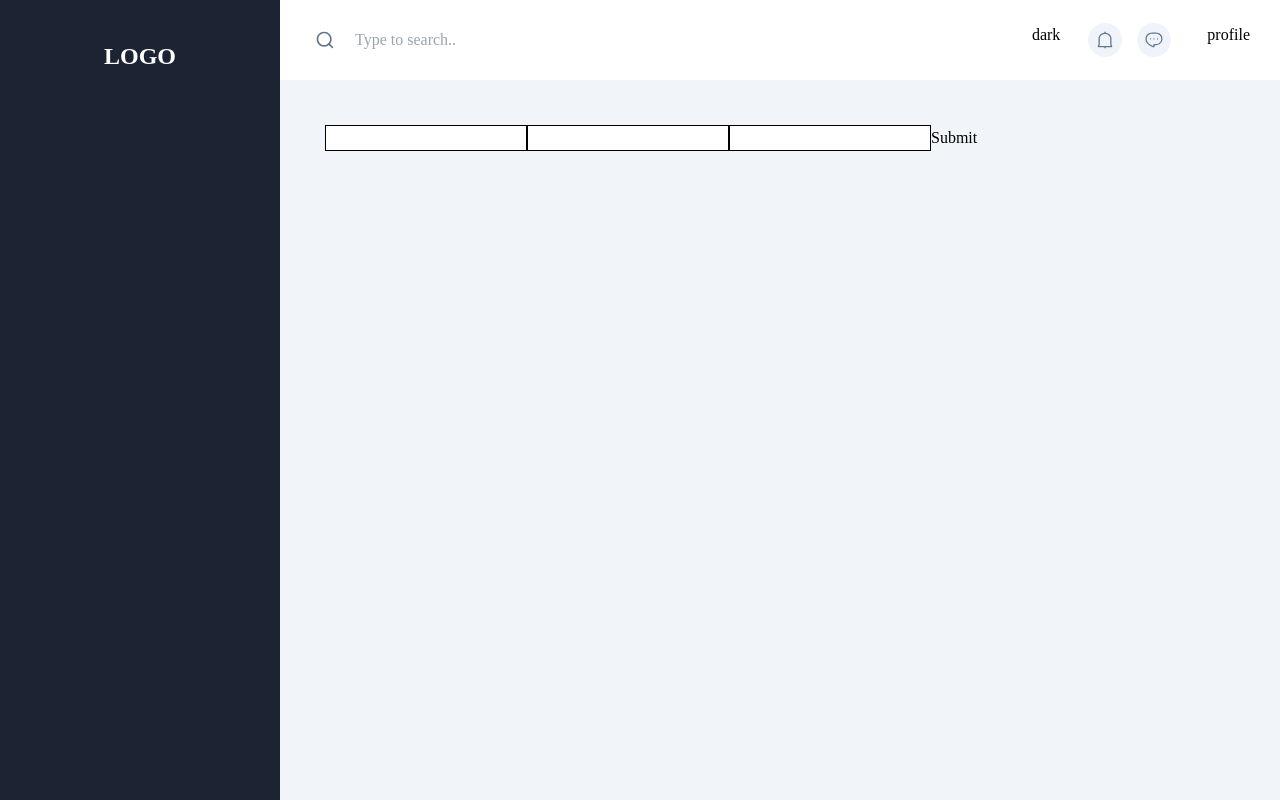
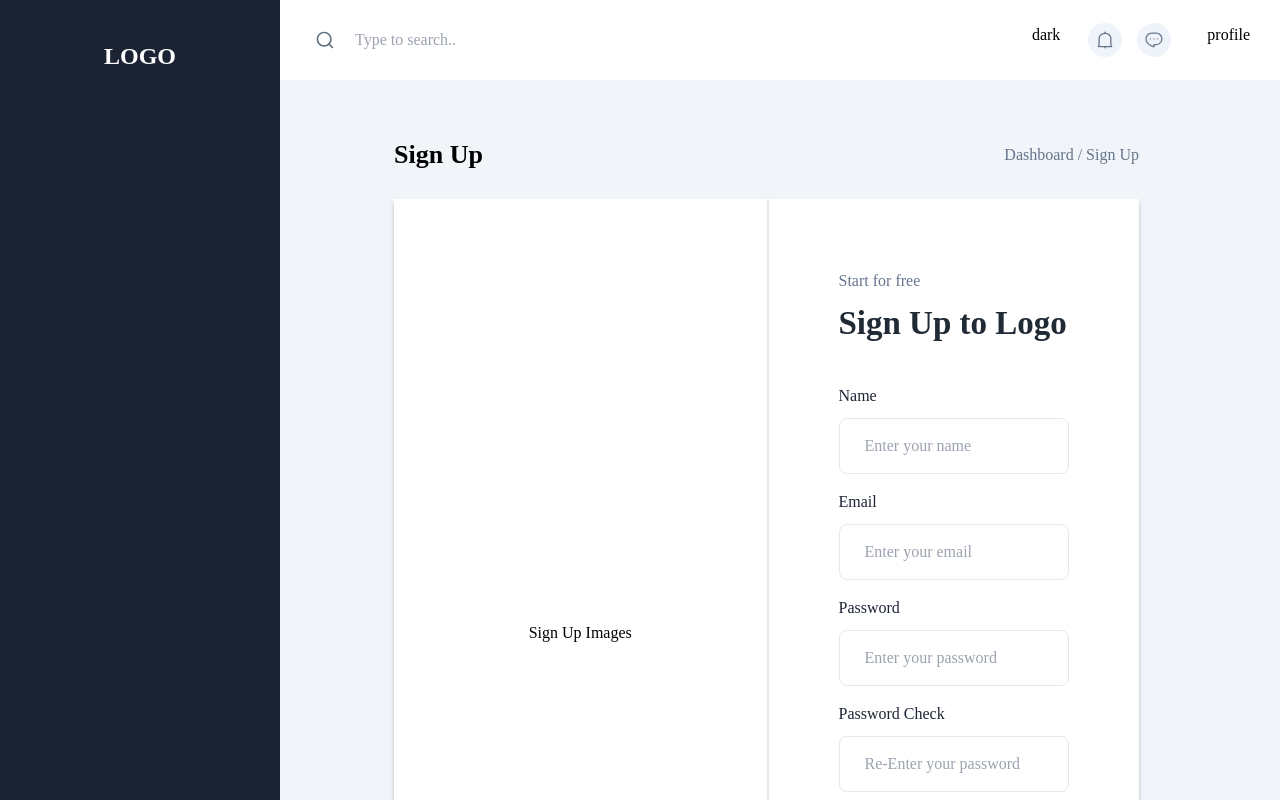
Before and after one commit to Yun-Jehyeok/fukintodo, a Next.js app in the folder client/: page /signup in a window 1280 px wide. Shown: the top 800 px of the page. Built offline with nearby package versions, Linux system fonts and the light colour scheme.

Commit message:
Register Page & Setting Recoil - Save state failed..

```diff
--- a/client/apis/userApi.ts
+++ b/client/apis/userApi.ts
@@ -1,7 +1,7 @@
-import { userIFC } from "@/interfaces/userIFC";
+import { signupIFC } from "@/interfaces/userIFC";
 import { Apis } from "@/utils/api";
 
-export const signupApi = async (user: userIFC) => {
+export const signupApi = async (user: signupIFC) => {
   try {
     const res = await Apis.post("/user/register", user);
     return res;
--- a/client/app/layout.tsx
+++ b/client/app/layout.tsx
@@ -3,12 +3,10 @@
 import Gnb from "@/components/gnb";
 import Header from "@/components/header";
 import type { Metadata } from "next";
-import { Inter } from "next/font/google";
 import { QueryClient, QueryClientProvider } from "react-query";
 import { ReactQueryDevtools } from "react-query-devtools";
+import { RecoilRoot } from "recoil";
 import "./globals.css";
-
-const inter = Inter({ subsets: ["latin"] });
 
 export const metadata: Metadata = {
   title: "Create Next App",
@@ -25,18 +23,20 @@ export default function RootLayout({
   return (
     <html lang="en">
       <body>
+        <RecoilRoot>
           <QueryClientProvider client={queryClient}>
             <ReactQueryDevtools />
             <div className="flex w-screen overflow-x-hidden font-base">
               <Gnb />
               <div className="flex-1">
                 <Header />
-              <div className="px-[45px] py-[45px] bg-[#f1f5f9] min-h-full">
+                <div className="px-[2.8125rem] py-[2.8125rem] bg-[#f1f5f9] min-h-full">
                   {children}
                 </div>
               </div>
             </div>
           </QueryClientProvider>
+        </RecoilRoot>
       </body>
     </html>
   );
--- a/client/app/page.tsx
+++ b/client/app/page.tsx
@@ -1,3 +1,11 @@
+"use client";
+
+import { userState } from "@/states/userStates";
+import { useRecoilState } from "recoil";
+
 export default function Home() {
+  const [user, setUser] = useRecoilState(userState);
+
+  console.log("user:::", user);
   return <main>test</main>;
 }
--- a/client/app/signup/page.tsx
+++ b/client/app/signup/page.tsx
@@ -2,17 +2,52 @@
 
 import { signupApi } from "@/apis/userApi";
 import { useInput } from "@/hooks/useInput";
+import { userState } from "@/states/userStates";
+import { useCallback } from "react";
 import { useMutation } from "react-query";
+import { useRecoilState } from "recoil";
 
 export default function SignUp() {
+  const [user, setUser] = useRecoilState(userState);
+
   const name = useInput("");
   const email = useInput("");
   const password = useInput("");
+  const pwCheck = useInput("");
 
   const inputs = [
-    { key: "name", value: name },
-    { key: "email", value: email },
-    { key: "password", value: password },
+    {
+      key: "name",
+      value: name,
+      type: "text",
+      label: "Name",
+      placeholder: "Enter your name",
+      ico: "name",
+    },
+    {
+      key: "email",
+      value: email,
+      type: "email",
+      label: "Email",
+      placeholder: "Enter your email",
+      ico: "email",
+    },
+    {
+      key: "password",
+      value: password,
+      type: "password",
+      label: "Password",
+      placeholder: "Enter your password",
+      ico: "pw",
+    },
+    {
+      key: "pwCheck",
+      value: pwCheck,
+      type: "password",
+      label: "Password Check",
+      placeholder: "Re-Enter your password",
+      ico: "pw",
+    },
   ];
 
   const signupMutation = useMutation(signupApi, {
@@ -20,43 +55,110 @@ export default function SignUp() {
       console.log("onMutate", variable);
     },
     onError: (error, variable, context) => {
-      // error
+      console.error("signupErr:::", error);
     },
     onSuccess: (data, variables, context) => {
-      console.log("success", data, variables, context);
+      console.log("signupSuccess", data, variables, context);
+      if (data.success) {
+        setUser(data.user);
+      }
     },
     onSettled: () => {
-      console.log("end");
+      console.log("signupEnd");
     },
   });
 
-  const handleSubmit = (
-    e: React.FormEvent<HTMLFormElement> | React.MouseEvent<HTMLButtonElement>
+  const handleSubmit = useCallback(
+    (
+      event:
+        | React.FormEvent<HTMLFormElement>
+        | React.MouseEvent<HTMLButtonElement>
     ) => {
-    e.preventDefault();
+      event.preventDefault();
+
+      let nameVal = name.v.value;
+      let emailVal = email.v.value;
+      let pwVal = password.v.value;
+      let pcVal = pwCheck.v.value;
+
+      if (nameVal === "") return;
+      if (emailVal === "") return;
+      if (pwVal === "") return;
+      if (pcVal === "") return;
+      if (pwVal.length < 8 || pwVal.length > 12) return;
+      if (pwVal !== pcVal) return;
+
       let payload = {
-      name: name.v.value,
-      email: email.v.value,
-      password: password.v.value,
+        name: nameVal,
+        email: emailVal,
+        password: pwVal,
       };
 
       signupMutation.mutate(payload);
-  };
+    },
+    [name, email, password, pwCheck, signupMutation]
+  );
 
   return (
-    <main>
-      <form onSubmit={handleSubmit}>
-        {inputs.map((item) => {
+    <div className="w-full py-[0.625rem] pl-[4.3125rem] pr-24">
+      <div className="w-full flex justify-between items-center mb-[1.5625rem]">
+        <div className="font-bold text-[1.625rem]">Sign Up</div>
+        <div className="text-[#64748B] text-base">Dashboard / Sign Up</div>
+      </div>
+      <div className="w-full bg-white shadow-signup flex">
+        <div className="w-1/2 flex justify-center items-center">
+          Sign Up Images
+        </div>
+        <div className="w-1/2 p-[4.375rem] border-l-2 border-[#E2E8F0] border-solid">
+          <div className="w-full">
+            <div className="text-base text-[#64748B] mb-1.5">
+              Start for free
+            </div>
+            <div className="text-[#212B36] text-[2.0625rem] font-bold mb-[2.1875rem]">
+              Sign Up to Logo
+            </div>
+            <form className="flex flex-col gap-4" onSubmit={handleSubmit}>
+              {inputs.map((input) => {
                 return (
+                  <div key={input.key}>
+                    <div className="text-base text-[#1C2434] mb-2.5 font-medium">
+                      {input.label}
+                    </div>
+                    <div className="w-full flex rounded-lg border border-solid border-[#E2E8F0] h-14 pl-[1.5625rem] pr-[0.875rem] items-center">
                       <input
-              key={item.key}
-              {...item.value.v}
-              className="border border-black border-solid"
+                        className="flex-1 border-none outline-none focus:border-none focus:outline-none placeholder:text-base placeholder:font-normal"
+                        name={input.key}
+                        type={input.type}
+                        placeholder={input.placeholder}
+                        value={input.value.v.value}
+                        onChange={input.value.v.onChange}
                       />
+                      <div
+                        className={`w-[1.375rem] h-[1.375rem] bg-center bg-no-repeat bg-cover bg-${input.ico}`}
+                      ></div>
+                    </div>
+                  </div>
                 );
               })}
-        <button onClick={handleSubmit}>Submit</button>
+
+              <button
+                className="w-full h-14 bg-[#3056D3] text-white rounded-lg mt-[0.5625rem] text-base"
+                onClick={handleSubmit}
+              >
+                Create Account
+              </button>
             </form>
-    </main>
+
+            <button className="bg-[#E2E8F0] mt-5 w-full h-14 rounded-lg text-base">
+              Sign up With Google
+            </button>
+
+            <div className="text-center w-full mt-[1.5625rem]">
+              Already has an Account? <a>Sign in</a>
+            </div>
+          </div>
+        </div>
+      </div>
+    </div>
   );
 }
--- a/client/components/gnb.tsx
+++ b/client/components/gnb.tsx
@@ -1,6 +1,6 @@
 export default function Gnb() {
   return (
-    <div className="w-[280px] bg-gnb min-h-screen py-10 px-[25px] text-white">
+    <div className="w-[17.5rem] bg-gnb min-h-screen py-10 px-[1.5625rem] text-white">
       <div className="text-center text-2xl font-bold">LOGO</div>
     </div>
   );
--- a/client/components/header.tsx
+++ b/client/components/header.tsx
@@ -1,6 +1,6 @@
 export default function Header() {
   return (
-    <div className="w-full flex items-center pl-[35px] pr-[30px] h-20 bg-white justify-between">
+    <div className="w-full flex items-center pl-[2.1875rem] pr-[1.875rem] h-20 bg-white justify-between">
       <div className="flex gap-5">
         <div className="flex items-center">
           <svg
@@ -11,14 +11,14 @@ export default function Header() {
             xmlns="http://www.w3.org/2000/svg"
           >
             <path
-              fill-rule="evenodd"
-              clip-rule="evenodd"
+              fillRule="evenodd"
+              clipRule="evenodd"
               d="M9.16675 3.33341C5.94509 3.33341 3.33341 5.94509 3.33341 9.16675C3.33341 12.3884 5.94509 15.0001 9.16675 15.0001C12.3884 15.0001 15.0001 12.3884 15.0001 9.16675C15.0001 5.94509 12.3884 3.33341 9.16675 3.33341ZM1.66675 9.16675C1.66675 5.02461 5.02461 1.66675 9.16675 1.66675C13.3089 1.66675 16.6667 5.02461 16.6667 9.16675C16.6667 13.3089 13.3089 16.6667 9.16675 16.6667C5.02461 16.6667 1.66675 13.3089 1.66675 9.16675Z"
               fill="#637381"
             />
             <path
-              fill-rule="evenodd"
-              clip-rule="evenodd"
+              fillRule="evenodd"
+              clipRule="evenodd"
               d="M13.2858 13.2858C13.6113 12.9604 14.1389 12.9604 14.4643 13.2858L18.0893 16.9108C18.4148 17.2363 18.4148 17.7639 18.0893 18.0893C17.7639 18.4148 17.2363 18.4148 16.9108 18.0893L13.2858 14.4643C12.9604 14.1389 12.9604 13.6113 13.2858 13.2858Z"
               fill="#637381"
             />
@@ -32,8 +32,8 @@ export default function Header() {
       </div>
       <div className="flex">
         <div className="mr-7">dark</div>
-        <div className="mr-[15px] w-[34px] h-[34px] rounded-full bg-[#EFF4FB] bg-center bg-no-repeat bg-alarm cursor-pointer"></div>
-        <div className="mr-9 w-[34px] h-[34px] rounded-full bg-[#EFF4FB] bg-center bg-no-repeat bg-chat cursor-pointer"></div>
+        <div className="mr-[0.9375rem] w-[2.125rem] h-[2.125rem] rounded-full bg-[#EFF4FB] bg-center bg-no-repeat bg-alarm cursor-pointer"></div>
+        <div className="mr-9 w-[2.125rem] h-[2.125rem] rounded-full bg-[#EFF4FB] bg-center bg-no-repeat bg-chat cursor-pointer"></div>
         <div>profile</div>
       </div>
     </div>
--- a/client/interfaces/userIFC.ts
+++ b/client/interfaces/userIFC.ts
@@ -1,4 +1,10 @@
 export interface userIFC {
+  name: string;
+  email: string;
+  id: string;
+}
+
+export interface signupIFC {
   name: string;
   email: string;
   password: string;
--- a/client/package.json
+++ b/client/package.json
@@ -22,6 +22,7 @@
     "react-dom": "18.2.0",
     "react-query": "^3.39.3",
     "react-query-devtools": "^2.6.3",
+    "recoil": "^0.7.7",
     "tailwindcss": "3.3.3",
     "typescript": "5.1.6"
   }
--- /dev/null
+++ b/client/states/userStates.ts
@@ -0,0 +1,11 @@
+import { userIFC } from "@/interfaces/userIFC";
+import { atom } from "recoil";
+
+export const userState = atom<userIFC>({
+  key: "userState",
+  default: {
+    name: "",
+    email: "",
+    id: "",
+  },
+});
```
Also changed, not shown: client/tailwind.config.js (+6 -0 lines), 1 other file (tests, documents, lock files or other folders). Lines whose indentation alone changed are shown as unchanged.
